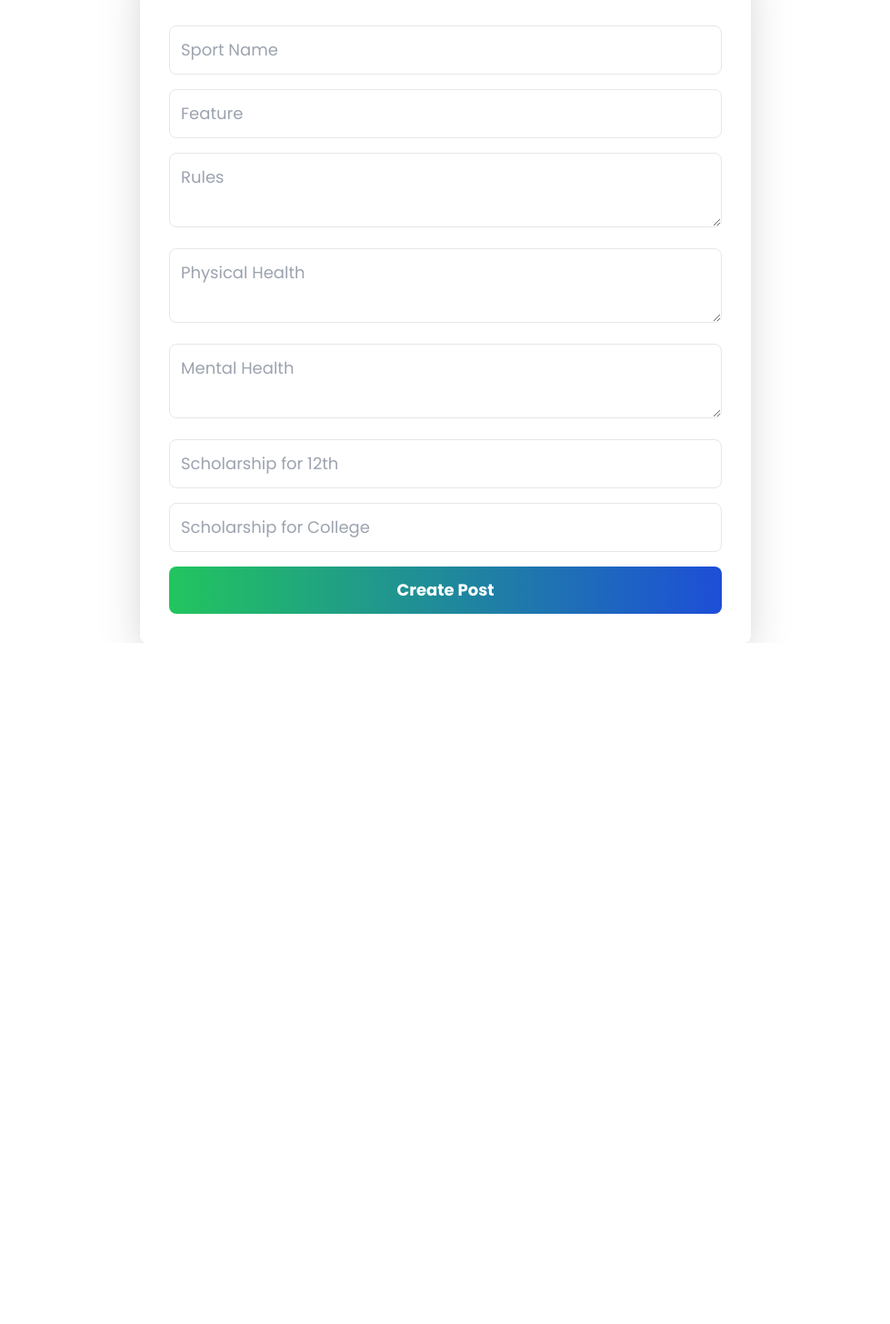
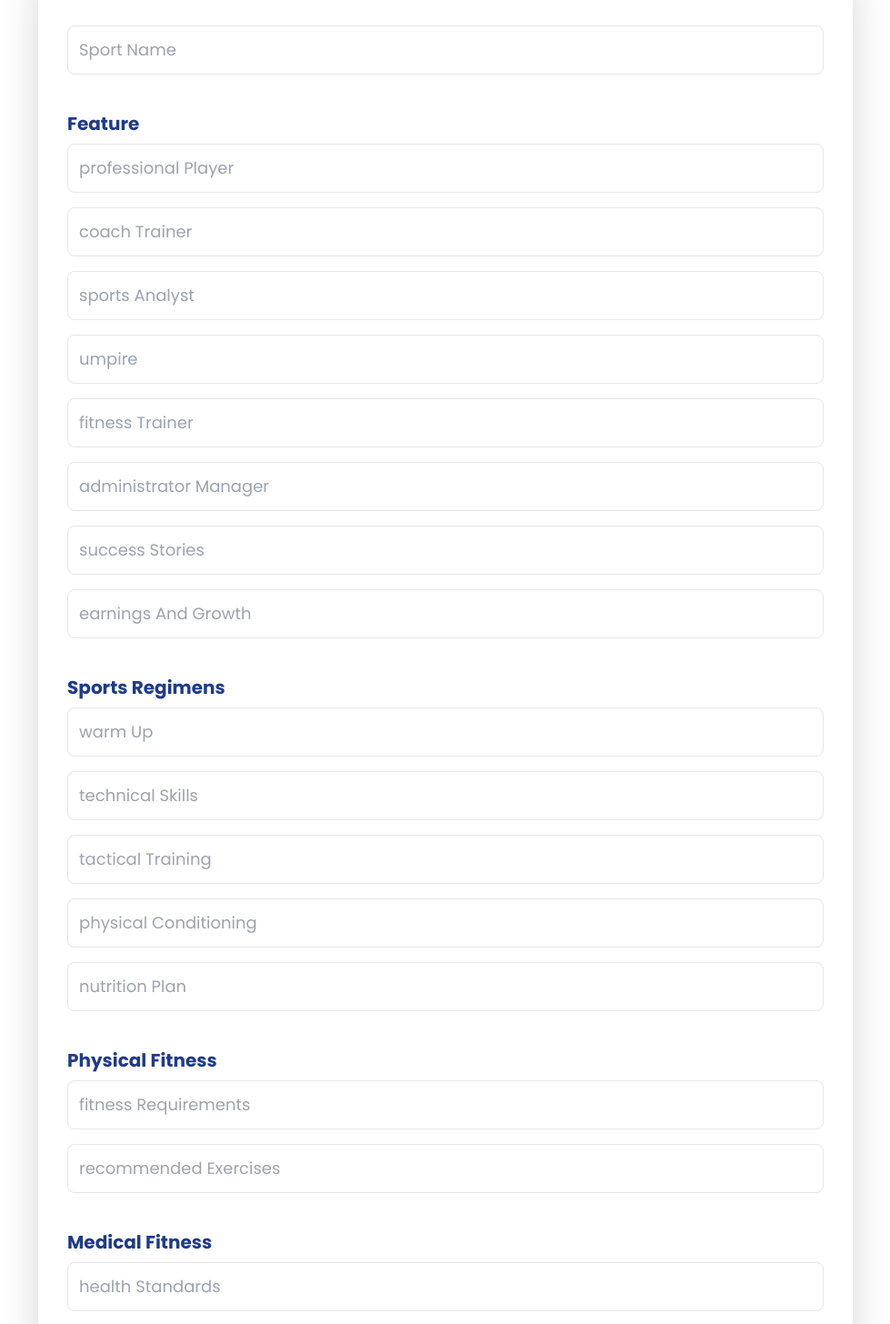
Before and after one commit to Rameshseerangan/Sports-app-Frontend, a React (Vite) app: page /admin in a window 1280 px wide. Shown: the part 180-1636 px from the top of the page at 91% size, without its empty margins (150-1129 px from the left). Before the commit the page ends 887 px from the top, so only its background shows below. Built offline with nearby package versions, Linux system fonts and the light colour scheme.

Commit message:
search result has been updated

```diff
--- a/src/pages/AdminDashboard.jsx
+++ b/src/pages/AdminDashboard.jsx
@@ -4,20 +4,61 @@ import axios from 'axios';
 const AdminDashboard = () => {
   const [post, setPost] = useState({
     sports: '',
-    Feature: '',
-    Ruls: '',
-    physical_helth: '',
-    mental_helth: '',
-    scholarship_12th: '',
-    scholarship_collage: '',
+    feature: {
+      professionalPlayer: '',
+      coachTrainer: '',
+      sportsAnalyst: '',
+      umpire: '',
+      fitnessTrainer: '',
+      administratorManager: '',
+      successStories: '',
+      earningsAndGrowth: '',
+    },
+    sportsRegimens: {
+      warmUp: '',
+      technicalSkills: '',
+      tacticalTraining: '',
+      physicalConditioning: '',
+      nutritionPlan: '',
+    },
+    physicalFitness: {
+      fitnessRequirements: '',
+      recommendedExercises: '',
+    },
+    medicalFitness: {
+      healthStandards: '',
+      preventiveMeasures: '',
+      commonInjuries: '',
+    },
+    scholarship12th: {
+      achievements: '',
+      academicStandards: '',
+      documentation: '',
+    },
+    scholarshipCollege: {
+      sportsAchievements: '',
+      academicCriteria: '',
+      selectionProcess: '',
+      bonusPoints: '',
+    },
   });
+
+  const handleChange = (section, field, value) => {
+    setPost((prev) => ({
+      ...prev,
+      [section]: {
+        ...prev[section],
+        [field]: value,
+      },
+    }));
+  };
 
   const handleSubmit = async (e) => {
     e.preventDefault();
     try {
-      const token = localStorage.getItem('authToken'); // Include token if needed
+      const token = localStorage.getItem('authToken');
       const response = await axios.post('https://sports-app-backend-a5bh.onrender.com/api/post/create', post, {
-        headers: { Authorization: `Bearer ${token}` }, // Add headers if required
+        headers: { Authorization: `Bearer ${token}` },
       });
       alert(response.data.message);
     } catch (error) {
@@ -27,47 +68,82 @@ const AdminDashboard = () => {
   };
 
   return (
-    <form onSubmit={handleSubmit} className="w-11/12 max-w-2xl mx-auto mt-10 bg-white/70 p-8 rounded-lg shadow-2xl font-poppins">
+    <form onSubmit={handleSubmit} className="w-11/12 max-w-4xl mx-auto mt-10 bg-white/70 p-8 rounded-lg shadow-2xl font-poppins">
       <h1 className="text-3xl font-extrabold text-blue-900 uppercase tracking-wide mb-6 text-center">Create New Post</h1>
+
       <input
         type="text"
         placeholder="Sport Name"
         className="border p-3 w-full mb-4 text-lg rounded-lg focus:outline-none focus:ring-4 focus:ring-blue-400"
         onChange={(e) => setPost({ ...post, sports: e.target.value })}
       />
+
+      <h2 className="text-xl font-bold text-blue-900 mt-6 mb-2">Feature</h2>
+      {Object.keys(post.feature).map((key) => (
         <input
+          key={key}
           type="text"
-        placeholder="Feature"
+          placeholder={key.replace(/([A-Z])/g, ' $1')}
           className="border p-3 w-full mb-4 text-lg rounded-lg focus:outline-none focus:ring-4 focus:ring-blue-400"
-        onChange={(e) => setPost({ ...post, Feature: e.target.value })}
+          onChange={(e) => handleChange('feature', key, e.target.value)}
         />
-      <textarea
-        placeholder="Rules"
+      ))}
+
+      <h2 className="text-xl font-bold text-blue-900 mt-6 mb-2">Sports Regimens</h2>
+      {Object.keys(post.sportsRegimens).map((key) => (
+        <input
+          key={key}
+          type="text"
+          placeholder={key.replace(/([A-Z])/g, ' $1')}
           className="border p-3 w-full mb-4 text-lg rounded-lg focus:outline-none focus:ring-4 focus:ring-blue-400"
-        onChange={(e) => setPost({ ...post, Ruls: e.target.value })}
-      ></textarea>
-      <textarea
-        placeholder="Physical Health"
+          onChange={(e) => handleChange('sportsRegimens', key, e.target.value)}
+        />
+      ))}
+
+      <h2 className="text-xl font-bold text-blue-900 mt-6 mb-2">Physical Fitness</h2>
+      {Object.keys(post.physicalFitness).map((key) => (
+        <input
+          key={key}
+          type="text"
+          placeholder={key.replace(/([A-Z])/g, ' $1')}
           className="border p-3 w-full mb-4 text-lg rounded-lg focus:outline-none focus:ring-4 focus:ring-blue-400"
-        onChange={(e) => setPost({ ...post, physical_helth: e.target.value })}
-      ></textarea>
-      <textarea
-        placeholder="Mental Health"
+          onChange={(e) => handleChange('physicalFitness', key, e.target.value)}
+        />
+      ))}
+
+      <h2 className="text-xl font-bold text-blue-900 mt-6 mb-2">Medical Fitness</h2>
+      {Object.keys(post.medicalFitness).map((key) => (
+        <input
+          key={key}
+          type="text"
+          placeholder={key.replace(/([A-Z])/g, ' $1')}
           className="border p-3 w-full mb-4 text-lg rounded-lg focus:outline-none focus:ring-4 focus:ring-blue-400"
-        onChange={(e) => setPost({ ...post, mental_helth: e.target.value })}
-      ></textarea>
+          onChange={(e) => handleChange('medicalFitness', key, e.target.value)}
+        />
+      ))}
+
+      <h2 className="text-xl font-bold text-blue-900 mt-6 mb-2">Scholarship for 12th</h2>
+      {Object.keys(post.scholarship12th).map((key) => (
         <input
+          key={key}
           type="text"
-        placeholder="Scholarship for 12th"
+          placeholder={key.replace(/([A-Z])/g, ' $1')}
           className="border p-3 w-full mb-4 text-lg rounded-lg focus:outline-none focus:ring-4 focus:ring-blue-400"
-        onChange={(e) => setPost({ ...post, scholarship_12th: e.target.value })}
+          onChange={(e) => handleChange('scholarship12th', key, e.target.value)}
         />
+      ))}
+
+      <h2 className="text-xl font-bold text-blue-900 mt-6 mb-2">Scholarship for College</h2>
+      {Object.keys(post.scholarshipCollege).map((key) => (
         <input
+          key={key}
           type="text"
-        placeholder="Scholarship for College"
+          placeholder={key.replace(/([A-Z])/g, ' $1')}
           className="border p-3 w-full mb-4 text-lg rounded-lg focus:outline-none focus:ring-4 focus:ring-blue-400"
-        onChange={(e) => setPost({ ...post, scholarship_collage: e.target.value })}
+          onChange={(e) => handleChange('scholarshipCollege', key, e.target.value)}
         />
+      ))}
+
       <button
         type="submit"
         className="bg-gradient-to-r from-green-500 to-blue-700 text-white py-3 rounded-lg w-full text-lg font-bold hover:shadow-lg transition duration-300"
--- a/src/pages/SearchResults.jsx
+++ b/src/pages/SearchResults.jsx
@@ -7,12 +7,11 @@ const SearchResults = () => {
   const [activeSection, setActiveSection] = useState('Feature Career');
   const location = useLocation();
   const query = new URLSearchParams(location.search).get('sportName');
-  const userType = new URLSearchParams(location.search).get('userType');
 
   useEffect(() => {
     const fetchData = async () => {
       try {
-        const response = await axios.get(`https://sports-app-backend-a5bh.onrender.com/api/post/sports/search?sportName=${query}`);
+        const response = await axios.get(`http://localhost:4000/api/post/sports/search?sportName=${query}`);
         setResult(response.data.data[0]); // Assuming response contains 'data' as an array
       } catch (error) {
         alert('Failed to fetch search results');
@@ -25,16 +24,59 @@ const SearchResults = () => {
   }, [query]);
 
   const sections = {
-    'Feature Career': result?.Feature || 'Details not available.',
-    'Sports Regimens': result?.Ruls || 'Details not available.',
-    'Physical Fitness': result?.physical_helth || 'Details not available.',
-    'Medical Fitness': result?.mental_helth || 'Details not available.',
-    'Scholarship for 12th Std': result?.scholarship_12th || 'Details not available.',
-    'Scholarship for College': result?.scholarship_collage || 'Details not available.',
+    'Feature Career': result?.feature
+      ? `
+      Professional Player: ${result.feature.professionalPlayer || 'N/A'}
+      Coach/Trainer: ${result.feature.coachTrainer || 'N/A'}
+      Sports Analyst: ${result.feature.sportsAnalyst || 'N/A'}
+      Umpire: ${result.feature.umpire || 'N/A'}
+      Fitness Trainer: ${result.feature.fitnessTrainer || 'N/A'}
+      Administrator/Manager: ${result.feature.administratorManager || 'N/A'}
+      Success Stories: ${result.feature.successStories || 'N/A'}
+      Earnings and Growth: ${result.feature.earningsAndGrowth || 'N/A'}
+      `
+      : 'Details not available.',
+    'Sports Regimens': result?.sportsRegimens
+      ? `
+      Warm-Up: ${result.sportsRegimens.warmUp || 'N/A'}
+      Technical Skills: ${result.sportsRegimens.technicalSkills || 'N/A'}
+      Tactical Training: ${result.sportsRegimens.tacticalTraining || 'N/A'}
+      Physical Conditioning: ${result.sportsRegimens.physicalConditioning || 'N/A'}
+      Nutrition Plan: ${result.sportsRegimens.nutritionPlan || 'N/A'}
+      `
+      : 'Details not available.',
+    'Physical Fitness': result?.physicalFitness
+      ? `
+      Fitness Requirements: ${result.physicalFitness.fitnessRequirements || 'N/A'}
+      Recommended Exercises: ${result.physicalFitness.recommendedExercises || 'N/A'}
+      `
+      : 'Details not available.',
+    'Medical Fitness': result?.medicalFitness
+      ? `
+      Health Standards: ${result.medicalFitness.healthStandards || 'N/A'}
+      Preventive Measures: ${result.medicalFitness.preventiveMeasures || 'N/A'}
+      Common Injuries: ${result.medicalFitness.commonInjuries || 'N/A'}
+      `
+      : 'Details not available.',
+    'Scholarship for 12th Std': result?.scholarship12th
+      ? `
+      Achievements: ${result.scholarship12th.achievements || 'N/A'}
+      Academic Standards: ${result.scholarship12th.academicStandards || 'N/A'}
+      Documentation: ${result.scholarship12th.documentation || 'N/A'}
+      `
+      : 'Details not available.',
+    'Scholarship for College': result?.scholarshipCollege
+      ? `
+      Sports Achievements: ${result.scholarshipCollege.sportsAchievements || 'N/A'}
+      Academic Criteria: ${result.scholarshipCollege.academicCriteria || 'N/A'}
+      Selection Process: ${result.scholarshipCollege.selectionProcess || 'N/A'}
+      Bonus Points: ${result.scholarshipCollege.bonusPoints || 'N/A'}
+      `
+      : 'Details not available.',
   };
 
   return (
-    <div className="min-h-screen  bg-[url(/src/assets/sportsbg1.webp)] from-green-400 via-blue-500 to-indigo-600 text-white flex font-poppins">
+    <div className="min-h-screen bg-[url(/src/assets/sportsbg1.webp)] from-green-400 via-blue-500 to-indigo-600 text-white flex font-poppins">
       {/* Sidebar */}
       <div className="w-1/4 bg-white/50 text-blue-900 p-8 shadow-lg rounded-l-xl">
         <h2 className="text-3xl font-extrabold mb-8 text-center">Sections</h2>
@@ -62,7 +104,7 @@ const SearchResults = () => {
           {sections[activeSection] && (
             <div className="bg-white/70 text-blue-950 p-8 rounded-lg shadow-xl hover:scale-105 transition-all duration-300">
               <h2 className="text-2xl font-semibold mb-4 text-blue-700">{activeSection}</h2>
-              <p className="text-lg">{sections[activeSection]}</p>
+              <pre className="text-lg whitespace-pre-wrap">{sections[activeSection]}</pre>
             </div>
           )}
         </div>
```
Lines whose indentation alone changed are shown as unchanged.
